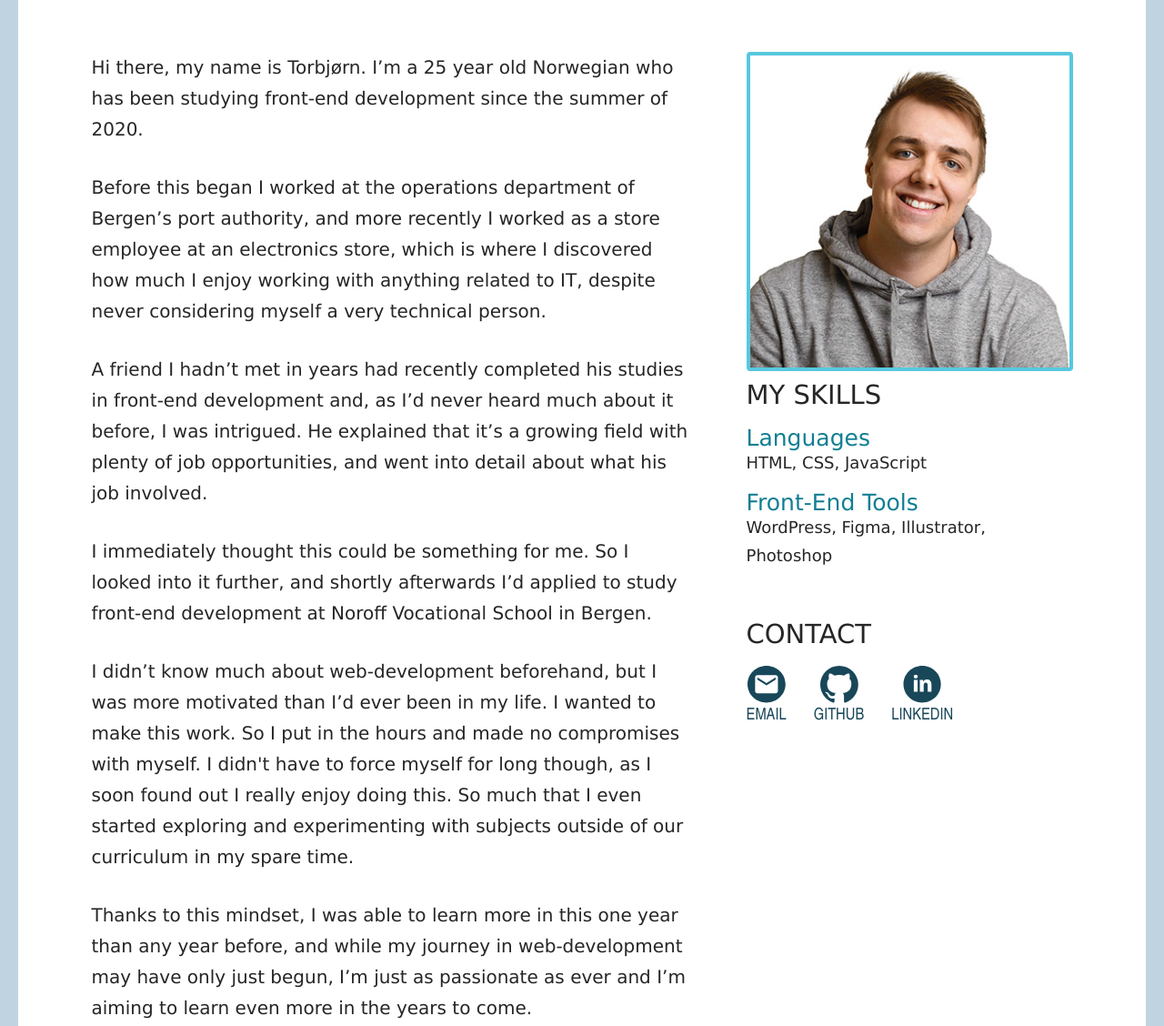
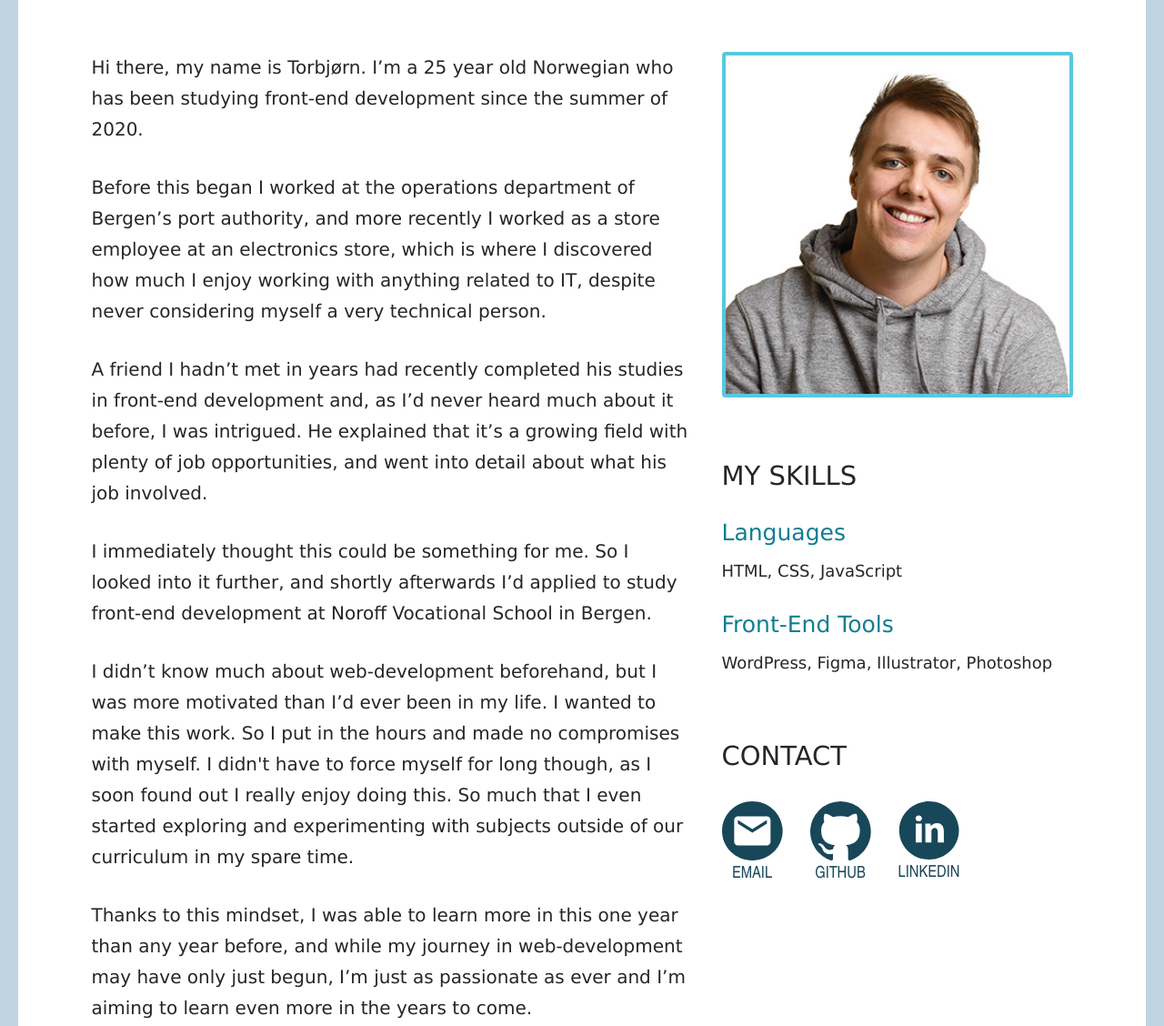
Before and after one commit to Hawkas/Portfolio-1-Noroff-FEU, a plain HTML site: page index.html in a window 1280 px wide. Shown: the part 1123-2251 px from the top of the page at 91% size. Drawn offline with Linux system fonts and the light colour scheme; a web font is replaced by a local one.

Commit message:
finished responsive grid layout

```diff
--- a/css/style.css
+++ b/css/style.css
@@ -19,7 +19,6 @@ body {
 
 /*! Variables */
 :root {
-  --softfam: sofia-pro-soft, "Lucida Sans", Verdana, sans-serif;
   --edgyfam: sofia-pro, "Lucida Sans", Verdana, sans-serif;
   --narrowfam: sofia-pro-condensed, "Arial Narrow", "Lucida Sans", Verdana, sans-serif;
 
@@ -114,10 +113,13 @@ body {
 h1,
 h2,
 h2 > button {
-  font-family: var(--softfam);
+  font-family: var(--edgyfam);
   font-size: var(--sectiontitle);
   font-weight: 500;
   line-height: 112.5%;
+}
+.sectiongrid__title button {
+  text-transform: uppercase;
 }
 h3 {
   font-size: var(--itemtitle);
@@ -272,7 +274,7 @@ p {
 }
 .visuallyhidden {
   border: 0;
-  clip: rect(0, 0, 0, 0);
+  clip-path: rect(0, 0, 0, 0);
   height: 1px;
   width: 1px;
   margin: -1px;
@@ -293,7 +295,8 @@ button {
   color: var(--white);
   font-weight: 400;
   line-height: 100%;
-  font-family: var(--softfam);
+  letter-spacing: 0.05em;
+  font-family: var(--edgyfam);
   text-transform: uppercase;
   font-size: var(--bodybutton);
 }
@@ -521,8 +524,8 @@ button {
     }
   }
 }
-/*! Outer framework styling */
 
+/*! Hero header */
 main {
   position: relative;
   margin-top: clamp(6.25rem, -8.9179rem + 48.5373vw, 14.38rem);
@@ -536,6 +539,7 @@ main {
   margin-bottom: 258px;
 }
 .header__title {
+  position: relative;
   margin-bottom: 10px;
 }
 .header__text {
@@ -551,7 +555,11 @@ main {
   .header__text {
     max-width: 553px;
   }
+
+  /* Animating title */
 }
+
+/*! Outer framework styling */
 .sectiongrid {
   display: grid;
   row-gap: 20px;
@@ -585,9 +593,14 @@ main {
     "aside  info" min-content
     "text   text" max-content
     "ideals ideals" 1fr
-    / 1fr auto;
+    / min-content auto;
   column-gap: 15px;
+  row-gap: 30px;
+  align-items: start;
+  justify-items: start;
 }
+
+/** About */
 .about__textblock {
   grid-area: text;
   max-width: 694px;
@@ -595,18 +608,22 @@ main {
 .about__list-text {
   margin-bottom: var(--tinypadding);
 }
+.about__info-skills li:nth-child(2) p {
+  margin-bottom: 0;
+}
 .about__imagewrap {
   grid-area: aside;
   overflow: hidden;
-  min-height: 351px;
-  height: calc(216.7536px + 41.9643vw);
-  max-height: 479px;
+  /* min-height: 351px;
+  height: calc(216.7536px + 41.9643vw); */
+  min-height: 330px;
+  height: calc(259.2857px + 22.0982vw);
+  max-height: 429px;
   min-width: 119px;
   width: calc(-52.4432px + 53.5786vw);
   max-width: 359px;
 }
 .content__image--about {
-  width: clamp(235px, 146.4688px + 27.6786vw, 359px);
   width: 100%;
   height: 100%;
   object-fit: cover;
@@ -621,17 +638,23 @@ main {
 .about__info-skills {
   margin-bottom: var(--internalpadding);
 }
+.about__info {
+  --marginscale: 3.75px;
+  --marginscale: clamp(3.75px, -3.1731px + 2.1635vw, 15px);
+}
 .about__info .content__title {
   margin-bottom: var(--tinypadding);
+  margin-bottom: clamp(15px, 4.2864px + 3.3482vw, 30px);
 }
 .about__info-contact .about__list {
-  margin: calc((7.5px / 2) * -1);
+  margin: calc(var(--marginscale) * -1);
   display: flex;
 }
 .about__info-contact .about__list > * {
-  margin: calc(7.5px / 2);
+  margin: var(--marginscale);
 }
 .about__link {
+  white-space: nowrap;
   display: flex;
   flex-flow: column;
   align-items: center;
@@ -640,7 +663,9 @@ main {
   transition: transform 0.25s ease-in-out, opacity 0.25s ease-in-out;
 }
 .about__link img {
-  width: 42px;
+  min-width: 42px;
+  width: calc(1.5536rem + 5.3571vw);
+  max-width: 67px;
   height: auto;
 }
 .about__link:hover,
@@ -648,32 +673,38 @@ main {
   opacity: 1;
   transform: scale(1.05);
 }
-@media only screen and (min-width: 768px) {
+@media only screen and (min-width: 780px) {
   .content__wrap {
     display: grid;
     grid-template:
       "text   aside" min-content
       "text   info" 1fr
       "ideals ideals" 1fr
-      / 1fr min-content;
-    column-gap: 60px;
+      / auto min-content;
+    column-gap: 30px;
+    justify-content: space-between;
   }
   .about__textblock {
     grid-area: text;
     max-width: 694px;
   }
-  .about__imagewrap {
-    grid-area: aside;
+  .about__list-title {
+    margin-bottom: var(--tinypadding);
+  }
+  .about__list-text {
+    margin-bottom: var(--internalpadding);
+  }
+  .about__info-skills {
+    margin-bottom: var(--siblingpadding);
+  }
+  .about__info {
+    --marginscale: 15px;
   }
   .about__imagewrap {
-    overflow: hidden;
-    width: 386px;
-    max-height: 282px;
-  }
-  .about__info-contact .about__list {
-    margin: calc(var(--tinypadding) * -1);
-  }
-  .about__info-contact .about__list > * {
-    margin: var(--tinypadding);
+    margin-bottom: var(--internalpadding);
+    width: calc(-1040.0204px + 127.551vw);
+    min-width: 261px;
+    max-height: 380px;
+    max-width: 386px;
   }
 }
--- a/index.html
+++ b/index.html
@@ -3,25 +3,21 @@
   <head>
     <meta charset="UTF-8" />
     <meta http-equiv="X-UA-Compatible" content="IE=edge" />
-    <meta name="viewport" content="width=device-width, initial-scale=1.0" />
+    <meta name="viewport" content="width=device-width, initial-scale=1.0">
     <title>Torbjørn Haukås</title>
     <meta
       name="description"
       content="I'm Torbjørn, a front-end development student from Norway. On this page you'll find anything you'd need to know about my work on, and if you need more, feel free to reach out"
     />
-    <link rel="icon" type="image/png" sizes="32x32" href="favicon.png" />
-    <link rel="icon" type="image/png" sizes="16x16" href="favicon.png" />
-    <link rel="stylesheet" href="./css/reset.css" />
-    <link rel="stylesheet" href="./css/style.css" />
-    <!-- This snippet is taken from https://csswizardry.com/2020/05/the-fastest-google-fonts/ -->
-    <!-- [1] -->
-    <link rel="preconnect" href="https://use.typekit.net" crossorigin />
-    <!-- [2] -->
-    <link rel="preload" as="style" href="https://use.typekit.net/hkg2eum.css" />
-    <!-- [3] -->
-    <link rel="stylesheet" href="https://use.typekit.net/hkg2eum.css" media="all" onload="this.media='all'" />
-    <!-- [4] -->
-    <noscript><link rel="stylesheet" href="https://use.typekit.net/hkg2eum.css" /></noscript>
+    <link rel="icon" type="image/png" sizes="32x32" href="favicon.png">
+    <link rel="icon" type="image/png" sizes="16x16" href="favicon.png">
+    <link rel="stylesheet" href="./css/reset.css">
+    <link rel="stylesheet" href="./css/style.css">
+    <link rel="preconnect" href="https://use.typekit.net" crossorigin>
+    <link rel="preconnect" href="https://p.typekit.net">
+    <link rel="preload" as="style" href="https://use.typekit.net/hkg2eum.css">
+    <link rel="stylesheet" href="https://use.typekit.net/hkg2eum.css" media="print" onload="this.media='all'">
+    <noscript><link rel="stylesheet" href="https://use.typekit.net/hkg2eum.css"></noscript>
   </head>
   <body>
     <div class="cloud__bg">
@@ -51,16 +47,16 @@
         <div class="navblock__lower navblock__lower--hide">
           <ul class="navblock__listblock">
             <li>
-              <a href="./" class="navblock__item smallcaps">Home</a>
+              <a href="./" class="navblock__item">Home</a>
             </li>
             <li>
-              <a href="#about" class="navblock__item smallcaps">About</a>
+              <a href="#about" class="navblock__item">About</a>
             </li>
             <li>
-              <a href="#portfolio" class="navblock__item smallcaps">Portfolio</a>
+              <a href="#portfolio" class="navblock__item">Portfolio</a>
             </li>
             <li>
-              <a href="#blog" class="navblock__item smallcaps">Blog</a>
+              <a href="#blog" class="navblock__item">Blog</a>
             </li>
           </ul>
         </div>
@@ -83,6 +79,9 @@
           </div>
           <div class="content content--about">
             <div class="content__wrap about">
+              <div class="content__item content__imagewrap about__imagewrap">
+                <img srcset="./media/torbjorn-359w.jpg 1x, ./media/torbjorn-718w.jpg 2x" src="./media/torbjorn-359w.jpg" alt="Picture of Torbjørn Haukås" class="content__image content__image--about" width="359" height="539"></img>
+              </div>
               <div class="content__item about__textblock">
                 <p class="content__bodytext">
                   Hi there, my name is Torbjørn. I’m a 25 year old Norwegian who has been studying front-end development since the
@@ -112,9 +111,6 @@
                   web-development may have only just begun, I’m just as passionate as ever and I’m aiming to learn even more in
                   the years to come.
                 </p>
-              </div>
-              <div class="content__item content__imagewrap about__imagewrap">
-                <img srcset="./media/torbjorn-359w.jpg 1x, ./media/torbjorn-718w.jpg 2x" src="./media/torbjorn-359w.jpg" alt="Picture of Torbjørn Haukås" class="content__image content__image--about" width="359" height="539"></img>
               </div>
               <aside class="content__item about__info">
                 <div class="about__info-skills">
@@ -157,10 +153,10 @@
             </div>
           </div>
         </section>
-        <section class="sectiongrid__section sectiongrid__section--about" aria-labelledby="about-header">
+        <section class="sectiongrid__section sectiongrid__section--about" aria-labelledby="projects-header">
           <div class="sectiongrid__titlebutton">
             <h2 class="sectiongrid__title">
-              <button id="about-header" aria-expanded="false">About Me</button>
+              <button id="projects-header" aria-expanded="false">My Projects</button>
             </h2>
           </div>
           <div class="content about">
```
